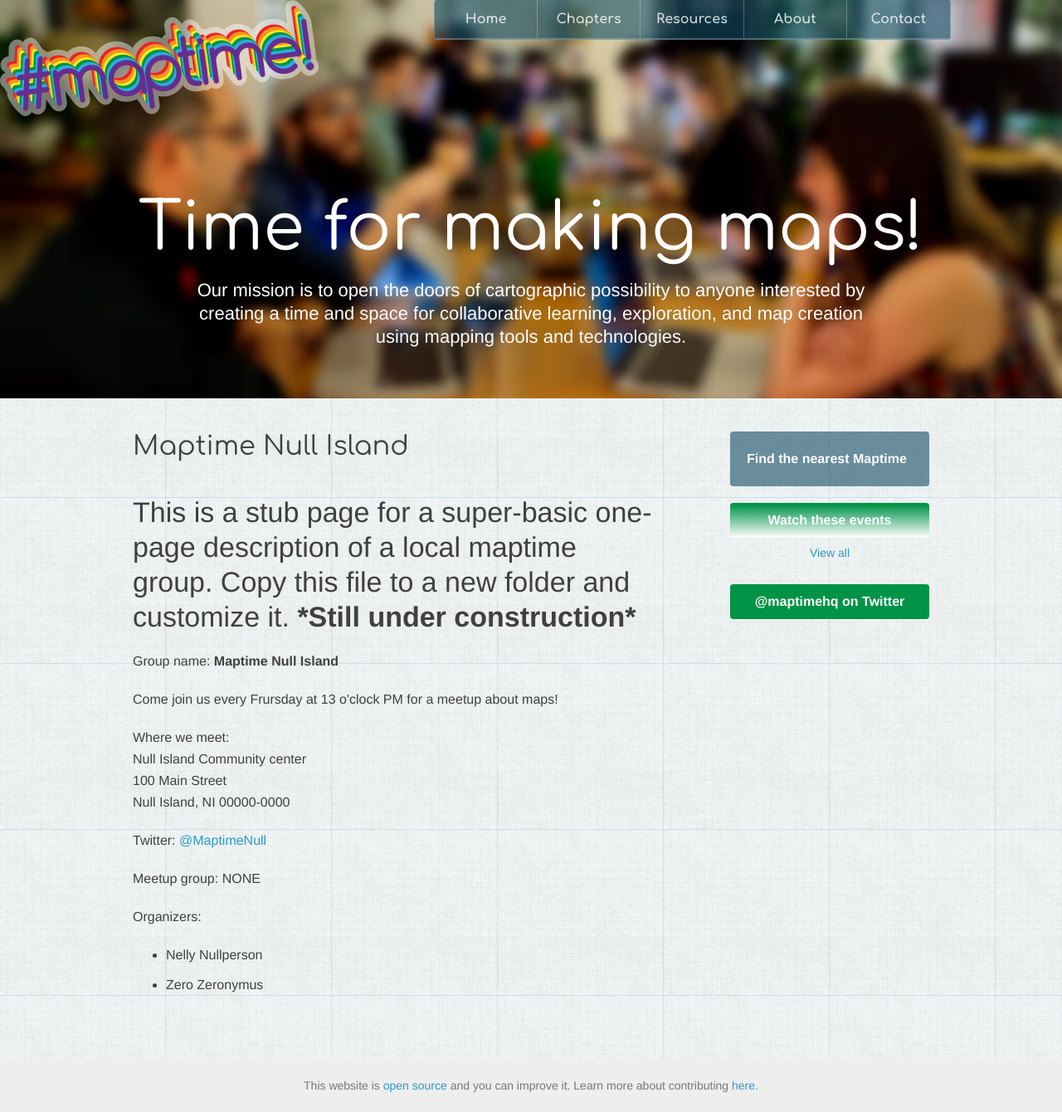
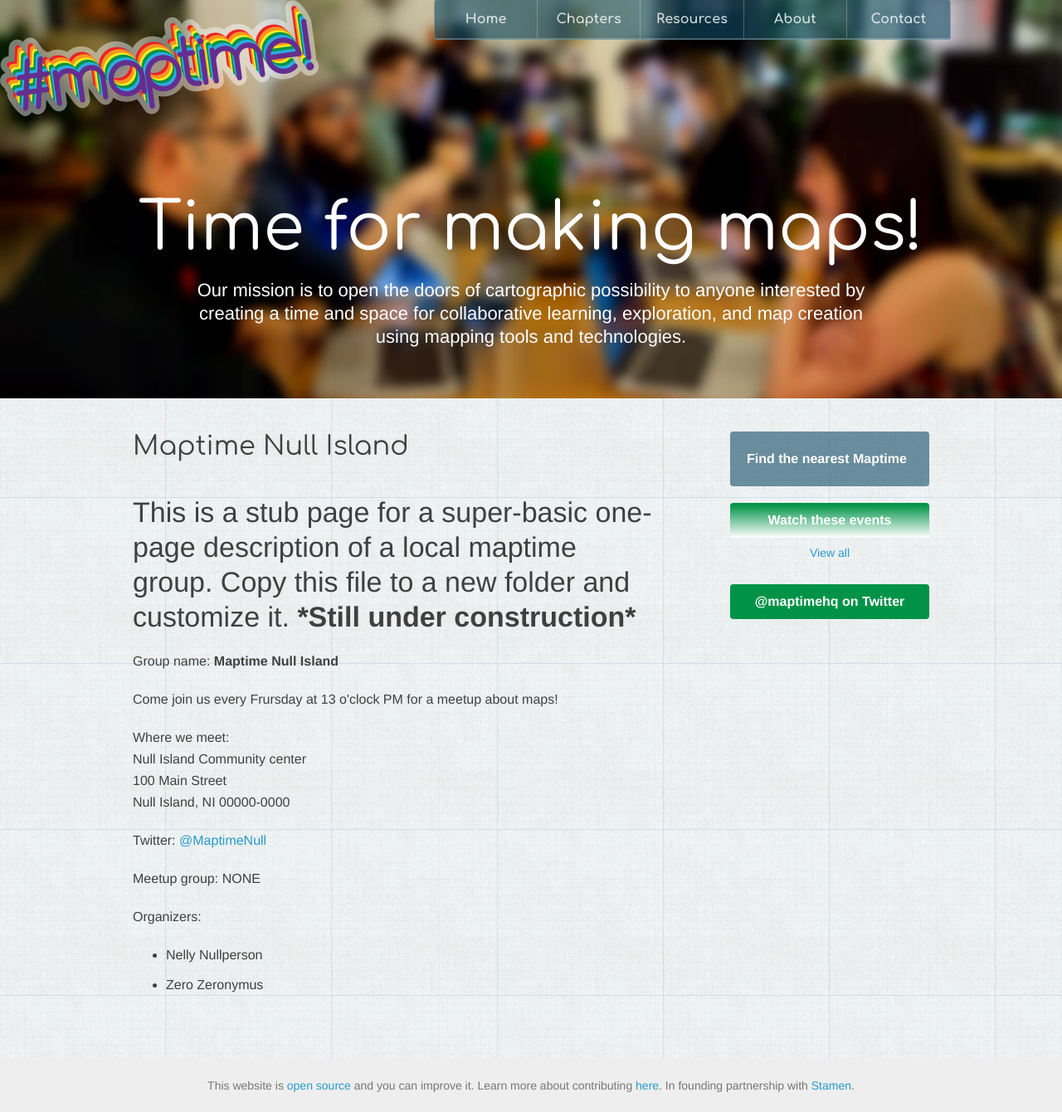
Before and after one commit to maptime/maptime.github.io, a Jekyll site: the page built from nullisland/index.html, in a window 1280 px wide. Shown: the whole page at 83% size. Built offline with Jekyll 4.4.1, drawn with Linux system fonts in a browser that asks for light colours.

Commit message:
Added link to stamen in accordance with bylaws

```diff
--- a/_layouts/default.html
+++ b/_layouts/default.html
@@ -48,7 +48,7 @@
 
   <footer class='fill-light pad2y'>
     <div class='limiter center small quiet'>
-      <p>This website is <a href='http://github.com/{{site.github_org}}/{{site.repo}}/'>open source</a> and you can improve it. Learn more about contributing <a href='https://guides.github.com/activities/forking/'>here</a>.</p>
+      <p>This website is <a href='http://github.com/{{site.github_org}}/{{site.repo}}/'>open source</a> and you can improve it. Learn more about contributing <a href='https://guides.github.com/activities/forking/'>here</a>.  In founding partnership with <a href="http://stamen.com">Stamen</a>.</p>
    </div>
   </footer>
 <script src='{{site.baseurl}}/js/jquery.min.js'></script>
```
